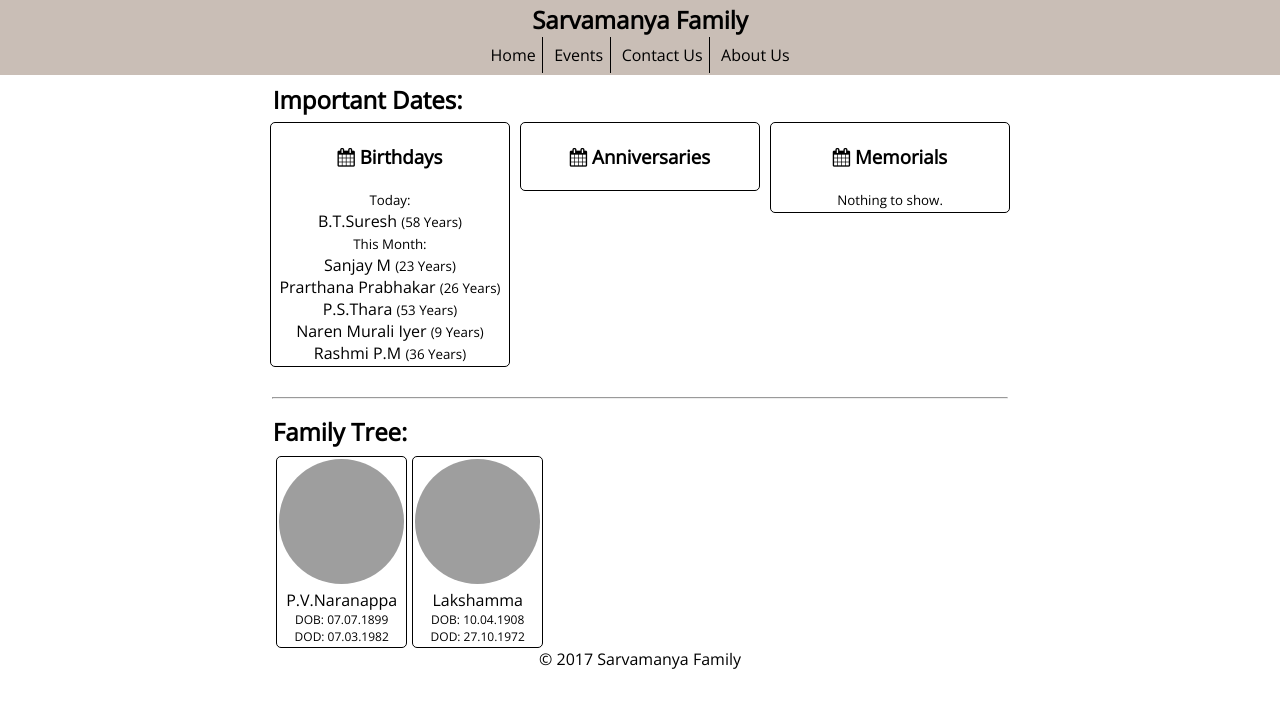
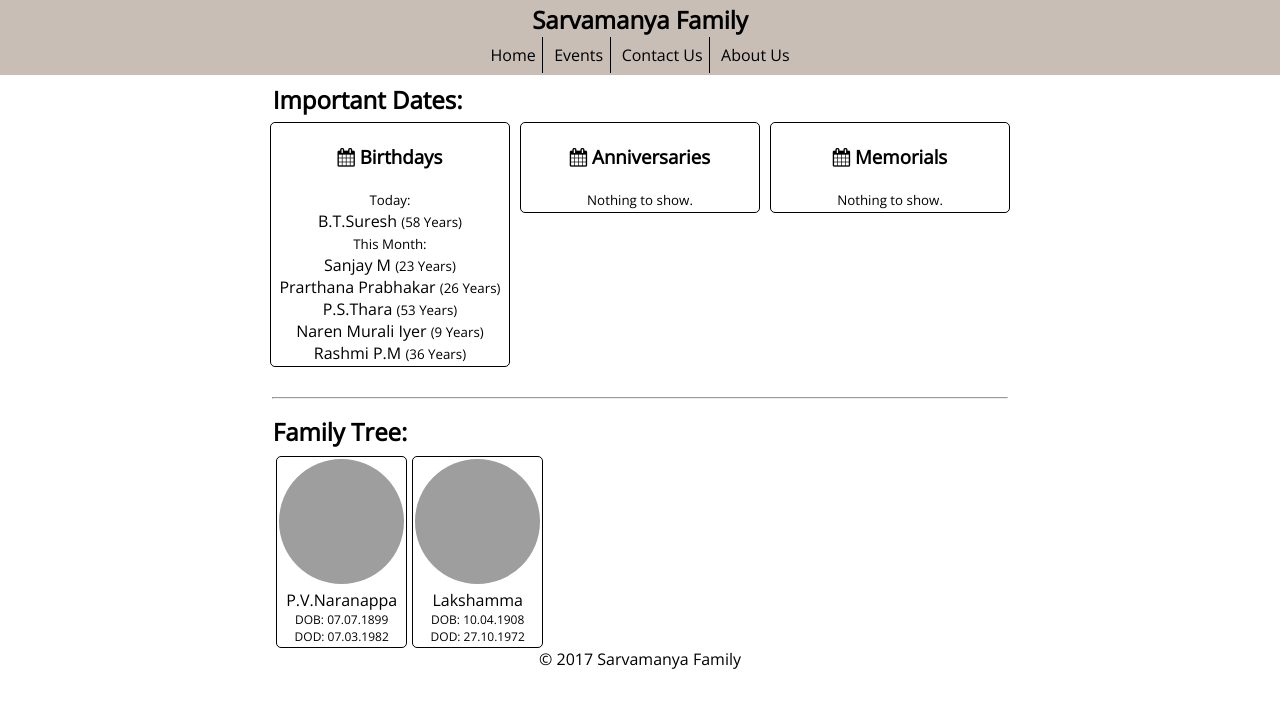
Before and after one commit to amitnndn/sarvamanya-family, a plain HTML site: page index.html in a window 1280 px wide. Drawn offline with nearby package versions, Linux system fonts and the light colour scheme; grey boxes are pictures that could not be loaded.

Commit message:
Adding nothing to show for anniversaries

```diff
--- a/index.html
+++ b/index.html
@@ -292,6 +292,7 @@
 			</div>
 			<div class="anniversaries">
 				<h3><i class="fa fa-calendar" aria-hidden="true"></i>&nbsp;Anniversaries</h3>
+				<div class="nothing_to_show"><small>Nothing to show.</small></div>
 				<div class="today_list">
 					<small>Today:</small>
 				</div>
```
